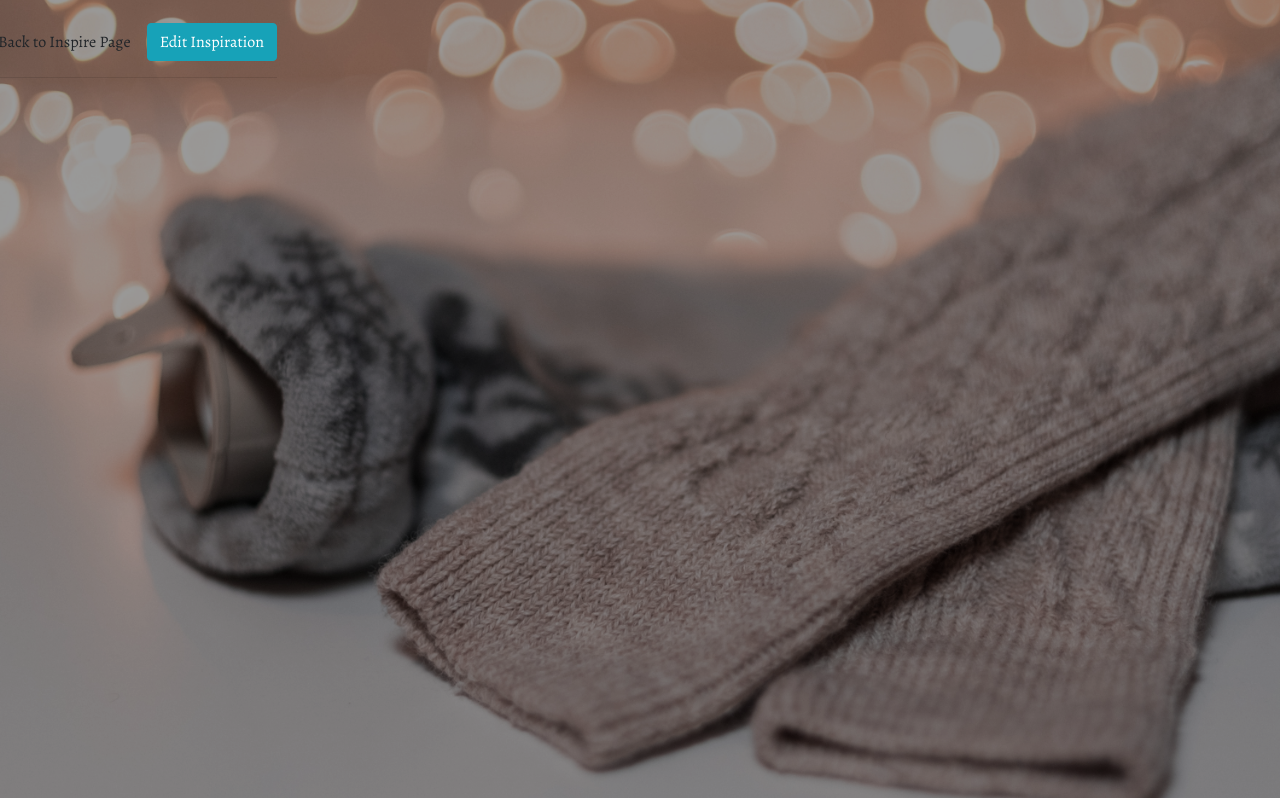
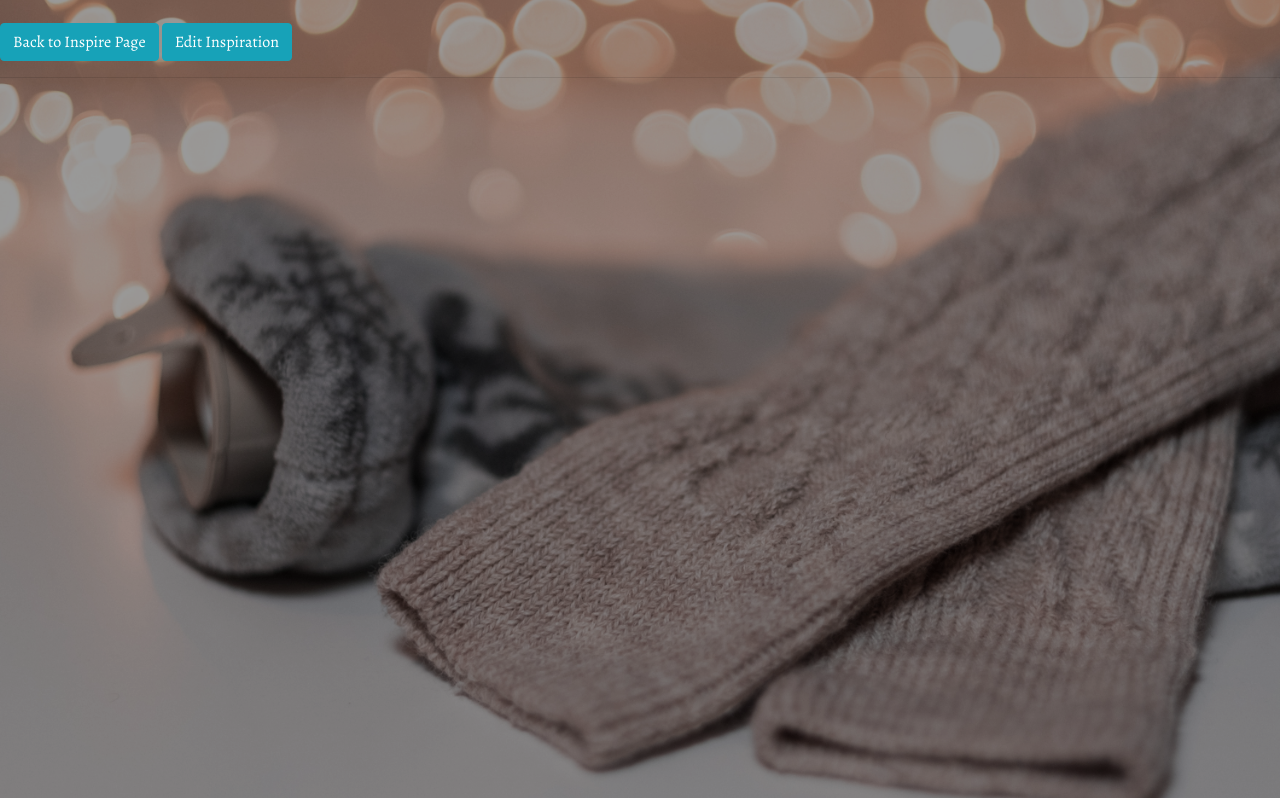
Before and after one commit to Code-Institute-Submissions/handcrafted-heart, a Django app: template inspiration/templates/inspiration_content.html in a window 1280 px wide. Shown: the part 56-854 px from the top of the page. Run offline with Django 3.2, Linux system fonts and the light colour scheme; the template is opened without the code that fills it, so the values that code supplies are empty; some libraries are stand-ins or nearby versions.

Commit message:
Change layout

```diff
--- a/inspiration/templates/inspiration_content.html
+++ b/inspiration/templates/inspiration_content.html
@@ -2,12 +2,12 @@
 
 {% block content %}
     <div class="row">
-        <div class="col-sm-10 col-md-9">
+        <div class="col-md-12">
             <h3>{{ inspiration.title }}</h3>
             <div class="row">
-                <div class="col-xs-9">
+                <div class="col-md-12">
                     <p>{{ inspiration.content }}</p>
-                    <a href="{% url 'get_inspiration' %}" class="btn btn-default">Back to Inspire Page</a>
+                    <a href="{% url 'get_inspiration' %}" class="btn btn-info">Back to Inspire Page</a>
                     <a href="{% url 'edit_inspiration' inspiration.id %}" class="btn btn-info">Edit Inspiration</a>
                     <hr>
                 </div>
--- a/inspiration/templates/inspirationform.html
+++ b/inspiration/templates/inspirationform.html
@@ -19,7 +19,7 @@
 {% block content %}
 <div class="row justify-content-center">
     <div class="col-lg-8 mb-5">
-    <form class="text-light" method="POST" enctype="multipart/form-data">
+    <form class="text-light" method="POST" enctype="multipart/form-data" action="{% url 'add_inspiration' %}">
         {% csrf_token %}
         {{ form | as_bootstrap }}
         <button type="submit" class="btn btn-info rounded-1">Add Inspiration</button>
```
